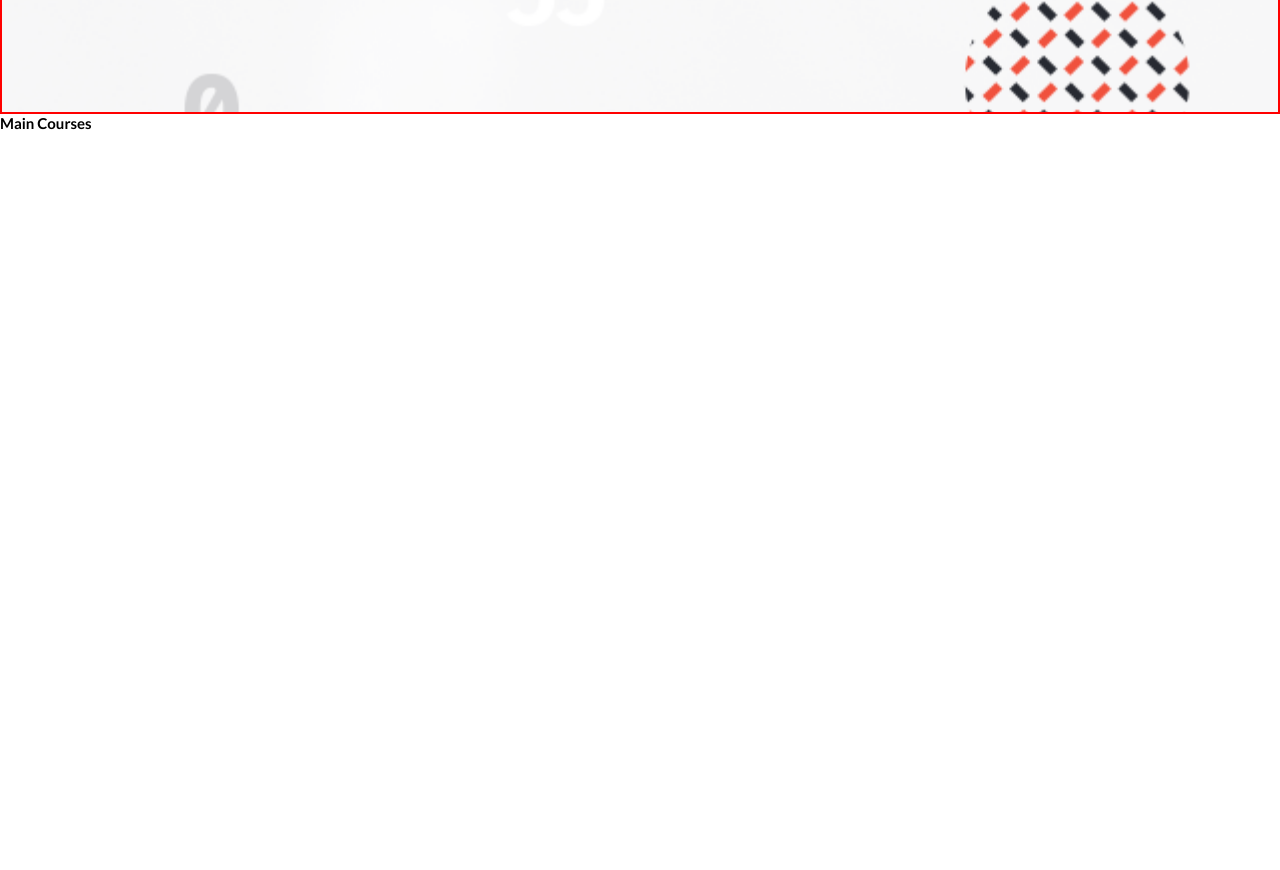
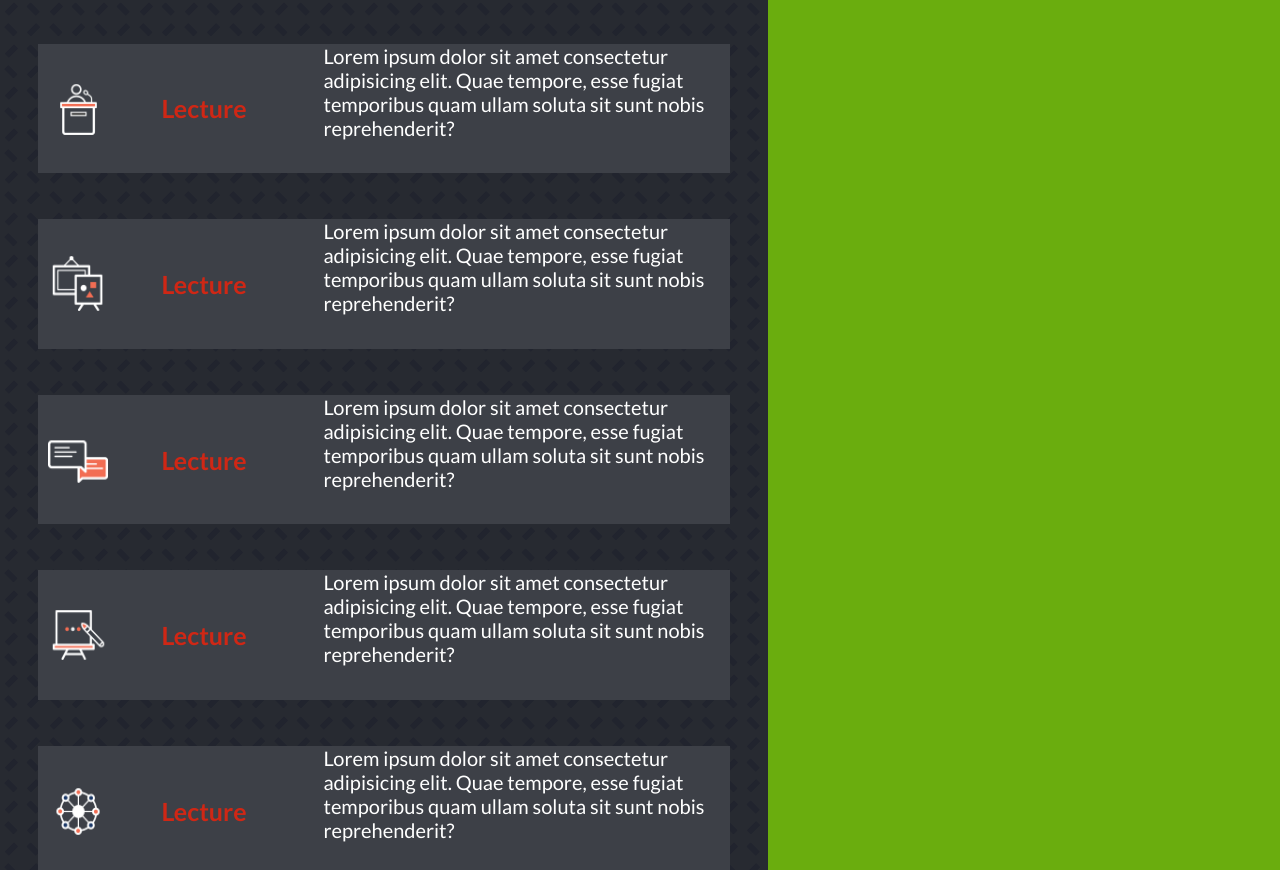
Before and after one commit to kusiLaw/web-dev-course, a website: page index.html in a window 1280 px wide. Shown: the part 686-1556 px from the top of the page. Before the commit the page ends 818 px from the top, so only its background shows below. Drawn offline with Linux system fonts and the light colour scheme.

Commit message:
Add main program

```diff
--- a/index.html
+++ b/index.html
@@ -48,17 +48,91 @@
 
         <div class="content">
           <h1><span>"Hello! sharing World"</span>WEB DEVELOPMENT <br> BOOTCAMP 2022</h1>
-          <p>Lorem ipsum dolor sit amet consectetur adipisicing elit. Quaerat id autem molestiae animi. Nam laborum quaerat quisquam mollitia, amet inventore recusandae velit voluptatum aspernatur non harum animi. Suscipit, maiores cupiditate.</p>
-          <h2>2022.10.15(THU)~2023.10.15(FRI)
-            <span>@Valley View University Gh and Live online</span>
-          </h2>
+          <p>Lorem ipsum dolor sit amet consectetur adipisicing elit. Quaerat id autem molestiae animi. Nam laborum quaerat quisquam mollitia, amet inventore recusandae velit voluptatum . </p>
+          <h2>2022.10.15(THU)~2023.10.15(FRI)<span>@Valley View University Gh and Live online</span></h2>
         <div>
       </header>
 
       <main class="page-content">
+        <section class="main-program">
+          <div class="program-header-wrap">
             <h2>Main Courses</h2>
+            <div class="program-style"></div>
+          </div>
+          <div class="program-list">
+            <div class="program-header">
+              <img class ="program-img" src="./images/program_icon_01.png" alt="">
+              <div class="program-title">
+                <p>Lecture</p>
+              </div>
+            </div>
 
+            <div class="program-text">
+              <p>
+                Lorem ipsum dolor sit amet consectetur adipisicing elit. Quae tempore, esse fugiat temporibus quam ullam soluta sit sunt nobis reprehenderit?
+              </p>
+            </div>
+          </div>
+          <div class="program-list">
+            <div class="program-header">
+              <img class ="program-img" src="./images/program_icon_02.png" alt="">
+              <div class="program-title">
+                <p>Lecture</p>
+              </div>
+            </div>
+
+            <div class="program-text">
+              <p>
+                Lorem ipsum dolor sit amet consectetur adipisicing elit. Quae tempore, esse fugiat temporibus quam ullam soluta sit sunt nobis reprehenderit?
+              </p>
+            </div>
+          </div>
+          <div class="program-list">
+            <div class="program-header">
+              <img class ="program-img" src="./images/program_icon_03.png" alt="">
+              <div class="program-title">
+                <p>Lecture</p>
+              </div>
+            </div>
+
+            <div class="program-text">
+              <p>
+                Lorem ipsum dolor sit amet consectetur adipisicing elit. Quae tempore, esse fugiat temporibus quam ullam soluta sit sunt nobis reprehenderit?
+              </p>
+            </div>
+          </div>
+          <div class="program-list">
+            <div class="program-header">
+              <img class ="program-img" src="./images/program_icon_04.png" alt="">
+              <div class="program-title">
+                <p>Lecture</p>
+              </div>
+            </div>
+
+            <div class="program-text">
+              <p>
+                Lorem ipsum dolor sit amet consectetur adipisicing elit. Quae tempore, esse fugiat temporibus quam ullam soluta sit sunt nobis reprehenderit?
+              </p>
+            </div>
+          </div>
+          <div class="program-list">
+            <div class="program-header">
+              <img class ="program-img" src="./images/program_icon_05.png" alt="">
+              <div class="program-title">
+                <p>Lecture</p>
+              </div>
+            </div>
+
+            <div class="program-text">
+              <p>
+                Lorem ipsum dolor sit amet consectetur adipisicing elit. Quae tempore, esse fugiat temporibus quam ullam soluta sit sunt nobis reprehenderit?
+              </p>
+            </div>
+          </div>
+        </section>
       </main>
+
+
     </div>
 </body>
 </html>
--- a/sass/abstracts/_functions.scss
+++ b/sass/abstracts/_functions.scss
@@ -1,7 +1,7 @@
 @use 'sass:math';
 
 @mixin border($theme: red) {
-  border: 1px solid red;
+  border: 1px solid $theme;
 }
 
 @function rem($pixels,$context:16) {
--- a/sass/abstracts/_index.scss
+++ b/sass/abstracts/_index.scss
@@ -1,3 +1,4 @@
 @forward './colors';
 @forward './font';
 @forward './functions';
+@forward './varaibles';
--- /dev/null
+++ b/sass/abstracts/_varaibles.scss
@@ -0,0 +1,2 @@
+$h1 : 4rem;
+$h2 : 2.5rem;
--- a/sass/pages/_base.scss
+++ b/sass/pages/_base.scss
@@ -2,14 +2,21 @@
 
 html{
   font-size: $font-size;
+
 }
 
 body {
   font-family: Lato, Helvetica, sans-serif;
+  max-width: 76.8rem;
+  min-width: 32rem;
+  background-color: rgb(106, 173, 14);
 }
 
 .container {
-  min-width: 37.5rem;
+  width: 100%;
+  display: flex;
+  flex-direction: column;
+  background-color: yellow;
 }
 
 
--- a/sass/pages/_header.scss
+++ b/sass/pages/_header.scss
@@ -3,11 +3,11 @@
 header{
   display: flex;
   flex-direction: column;
-  position: relative;
-  @include border;
+
+  @include border(blue);
   background: url('../../images/mobile_intro_bg.png') no-repeat;
   background-size: cover;
-  height: 100vh;
+  height: 75vh;
   width: 100%;
 
 
@@ -15,19 +15,19 @@ header{
     display: flex ;
     flex-direction: column;
     position: relative;
-    height: 8rem;
+    height: 6rem;
     width: 100%;
 
     nav {
       display: flex;
-      height: 8rem;
-      font-size: 2rem;
+      height: 6rem;
+      font-size: 1.6rem;
       width: 100%;
       @include border(green);
       align-items: center;
       padding: 1rem;
       position: fixed;
-
+    }
     .nav-mobile{
       display: flex;
       justify-content: flex-start;
@@ -40,16 +40,18 @@ header{
       .nav-content {
         display: none;
       }
-      }
 
       .mobile-toggle {
-        width: 100%;
+        width: auto;
 
         #close-nav {
           width: 4rem;
         }
       }
     }
+
+
+
 
   }
 
@@ -59,13 +61,13 @@ header{
     flex-direction: column;
     padding: 8%;
     justify-content: space-between;
-    gap: 5%;
+    gap: 1rem;
     height: 100%;
     width: 100%;
     @include border;
 
     h1{
-      font-size: 4rem;
+      font-size: 3.5rem;
       font-weight: 900;
       background-image: radial-gradient( #e5ba69, #ff2609);
       -webkit-background-clip: text;
@@ -84,12 +86,12 @@ header{
     }
 
     p{
-      font-size: 2.5rem;
+      font-size: 2rem;
     }
 
     h2{
-      font-size: 2.5rem;
-      font-weight: 800;
+      font-size: 2rem;
+      font-weight: 700;
 
       span{
         display: block;
--- a/sass/pages/_index.scss
+++ b/sass/pages/_index.scss
@@ -1,2 +1,3 @@
 @forward './base';
 @forward './header';
+@forward './main_page';
--- /dev/null
+++ b/sass/pages/_main_page.scss
@@ -0,0 +1,96 @@
+@use "../abstracts" as *;
+
+main{
+
+  .main-program {
+    background-image: url("../../images/pattern_bg.png");
+    background-repeat: repeat;
+    background-color: $colorDark;
+    padding: 5%;
+    color: white;
+    display: flex;
+    flex-direction: column;
+    height: 100rem;
+    justify-content: center;
+    align-content: center;
+    gap: 5%;
+    font-size: 1.6rem;
+
+    .program-header-wrap{
+      display: flex;
+      flex-direction: column;
+      align-content: center;
+      gap:1rem ;
+    }
+
+    h2 {
+      font-size: $h2;
+      display: flex;
+      justify-content: center;
+    }
+    .program-style{
+      display: flex;
+      background-color: $colorPrimary;
+      width: 4rem;
+      height: 0.5rem;
+      align-self: center;
+    }
+    .program-list {
+      // background-color: $colorGray;
+      gap: 2%;
+      height: 120rem;
+      display: flex;
+      flex: auto;
+      background-color:  #3d4047;
+      align-items: center;
+      // @include border(blue);
+
+      .program-header {
+        display: flex;
+        width: 40%;
+        align-content: center;
+        justify-content: center;
+        padding: 1rem;
+        height: 100%;
+        // @include border;
+      }
+
+      .program-text{
+        width: 60%;
+        display: flex;
+        justify-content: center;
+        align-content: flex-end;
+        font-size: 2rem;
+        height: 100%;
+        // @include border;
+      }
+
+      .program-img{
+        width: 6rem;
+        height: 6rem;
+        display: flex;
+        flex-wrap: wrap;
+        align-self: center;
+        // @include border;
+      }
+
+      .program-title{
+        display: flex;
+        justify-content: center;
+        align-items: center;
+        // @include border;
+        width: 100%;
+        p{
+          color: $colorPrimary;
+          display: flex;
+          justify-content: center;
+          align-items: center;
+          font-size: $h2;
+          font-weight: 700;
+        }
+      }
+    }
+  }
+
+
+}
```
Also changed, not shown: css/main.css, images/program_icon_01.png (added), images/program_icon_02.png (added), images/program_icon_03.png (added), images/program_icon_04.png (added), images/program_icon_05.png (added), 1 other file. Lines whose indentation alone changed are shown as unchanged.
